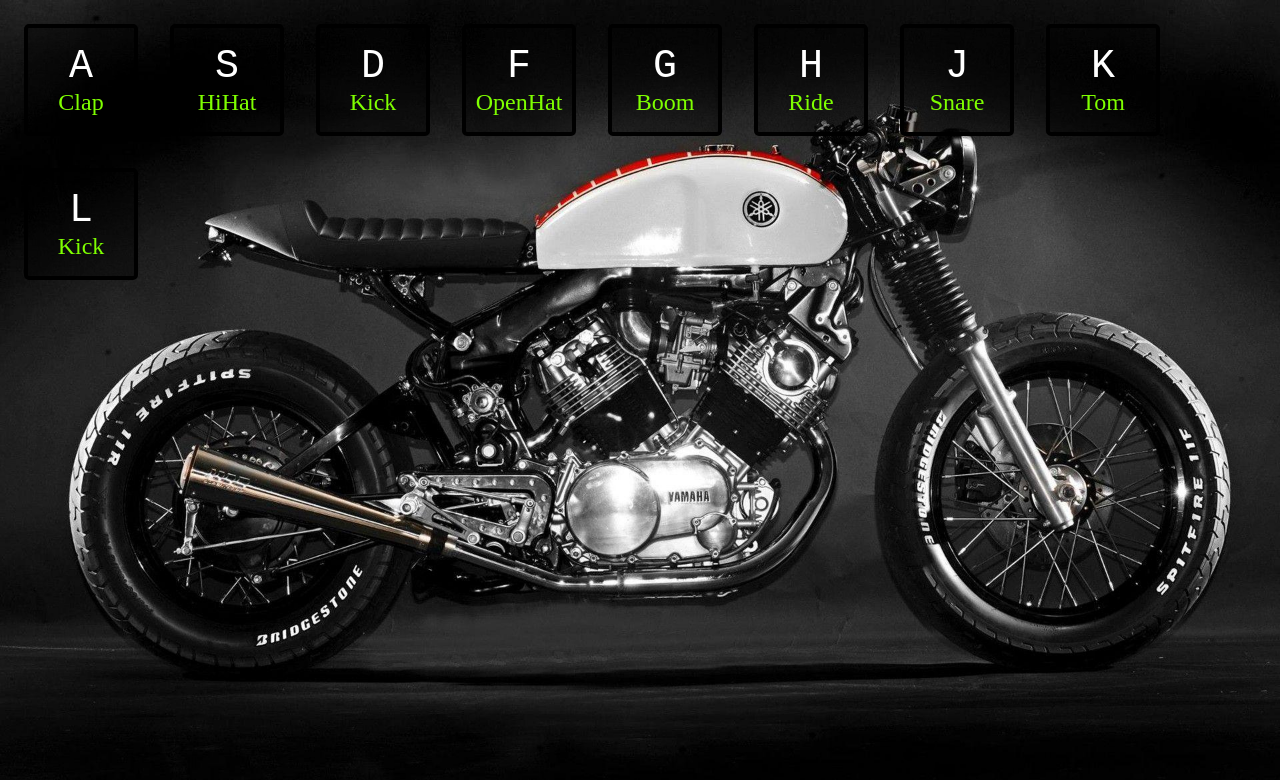
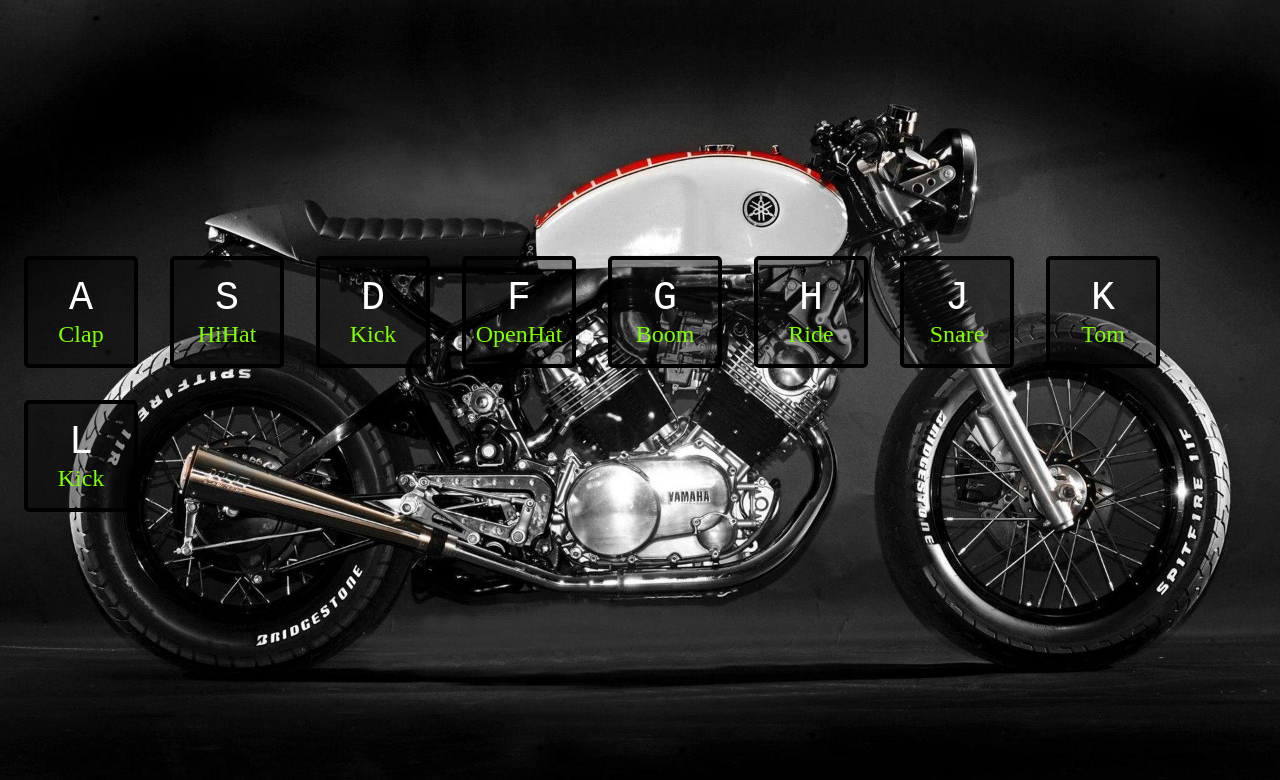
Before and after one commit to Zarkasi31/Drum-Kit-with-Javascript, a website: page index.html in a window 1280 px wide. Drawn offline with Linux system fonts and the light colour scheme.

Commit message:
perubahan css

```diff
--- a/css/style.css
+++ b/css/style.css
@@ -7,7 +7,8 @@
 
 .keys {
     margin: auto;
-    position: relative;
+    position: absolute;
+    top: 30%;
 }
 
 .key {
```
